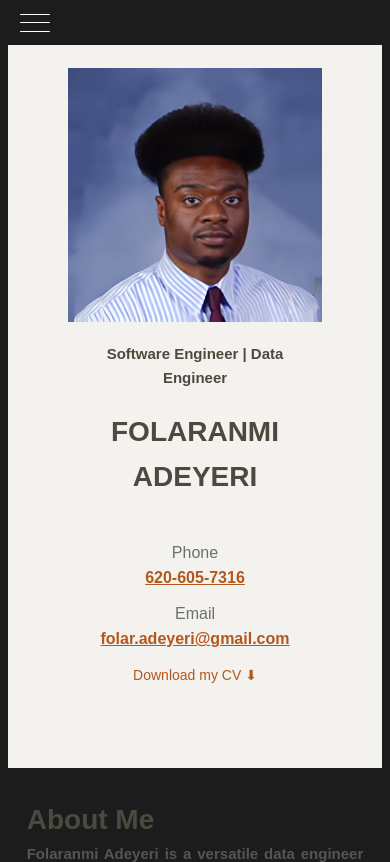
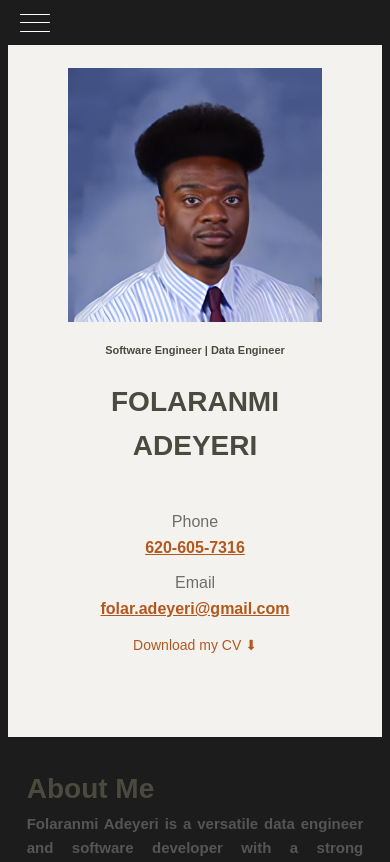
Before and after one commit to Follyboy/Folaranmi-Adeyeri, a website built with webpack: page Website-Folaranmi-Adeyeri/index.html in a window 390 px wide. Shown: the top 862 px of the page. Built offline with nearby package versions, Linux system fonts and the light colour scheme.

Commit message:
font adjustment

```diff
--- a/Website-Folaranmi-Adeyeri/css/style.css
+++ b/Website-Folaranmi-Adeyeri/css/style.css
@@ -275,9 +275,9 @@ nav {
   }
 }
 
-@media (max-width: 460px) {
+@media (max-width: 420px) {
   .right h2 {
-    font-size: 15px;
+    font-size: 11px;
   }
 }
 
```
